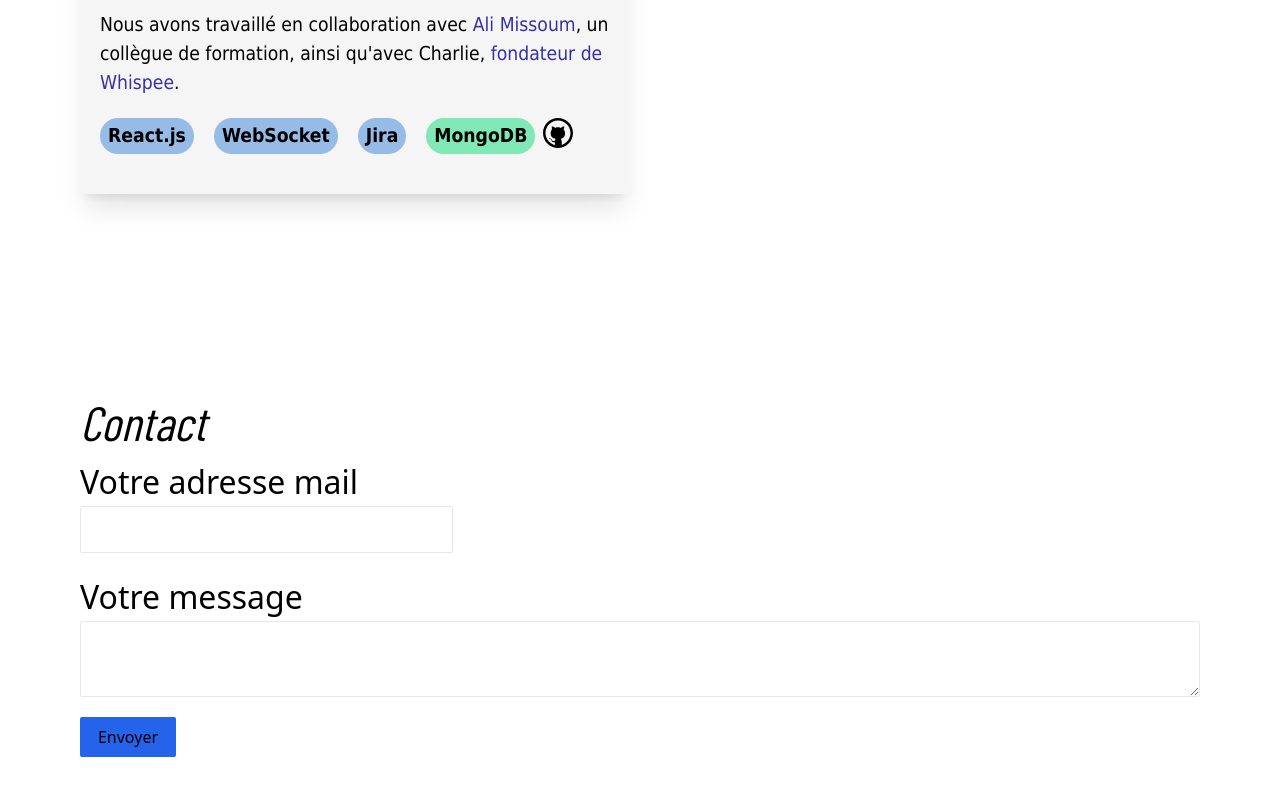
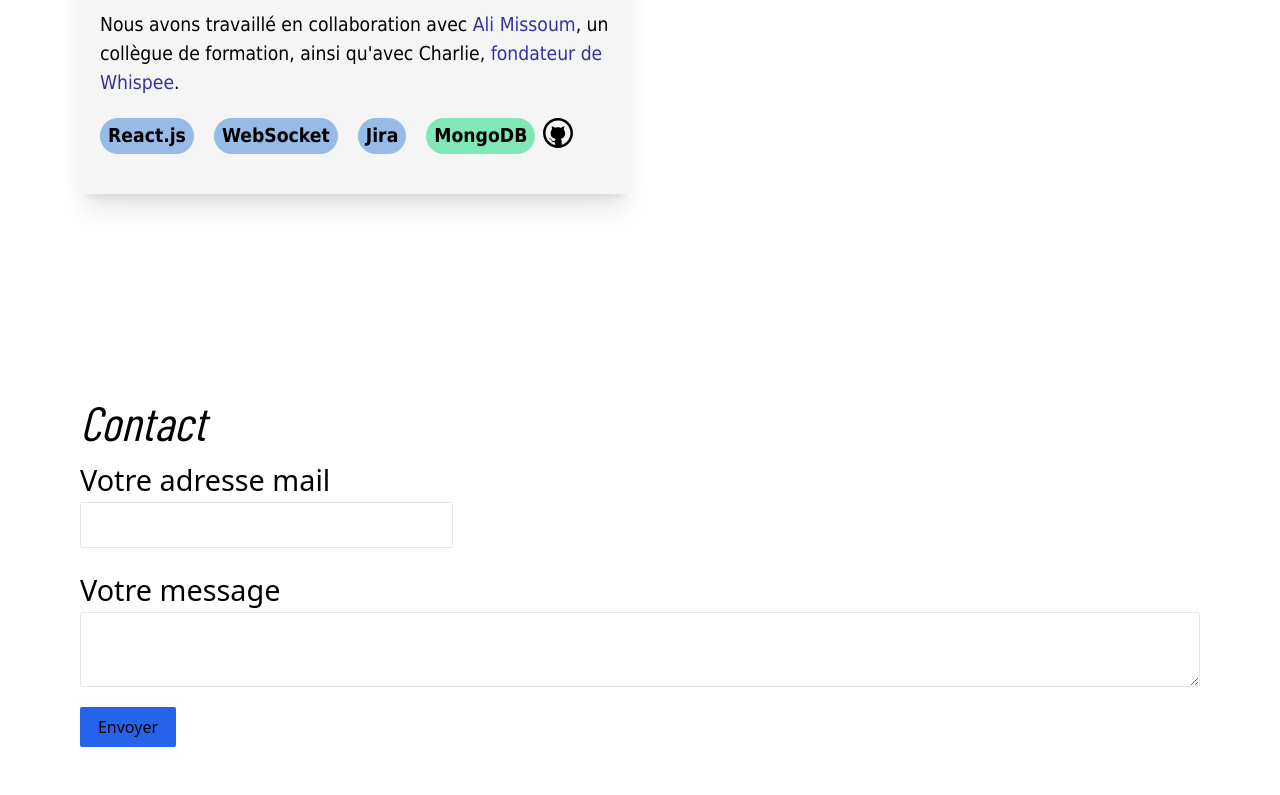
Before and after one commit to Azonesbz/vincentavez, a React (Vite) app in the folder client/: page / in a window 1280 px wide. Shown: the part 4273-5068 px from the top of the page. Built offline with nearby package versions, Linux system fonts and the light colour scheme; no server answers; a web font is replaced by a local one.

Commit message:
updated index.css

```diff
--- a/client/src/index.css
+++ b/client/src/index.css
@@ -34,10 +34,10 @@ h2 {
     font-weight: 400;
     font-style: italic;
 }
-h3, label {
+h3 {
     font-size: var(--fs3);
 }
-h4 {
+h4, label {
   font-size: var(--fs4);
 }
 p, i, span, input, textarea {
```
